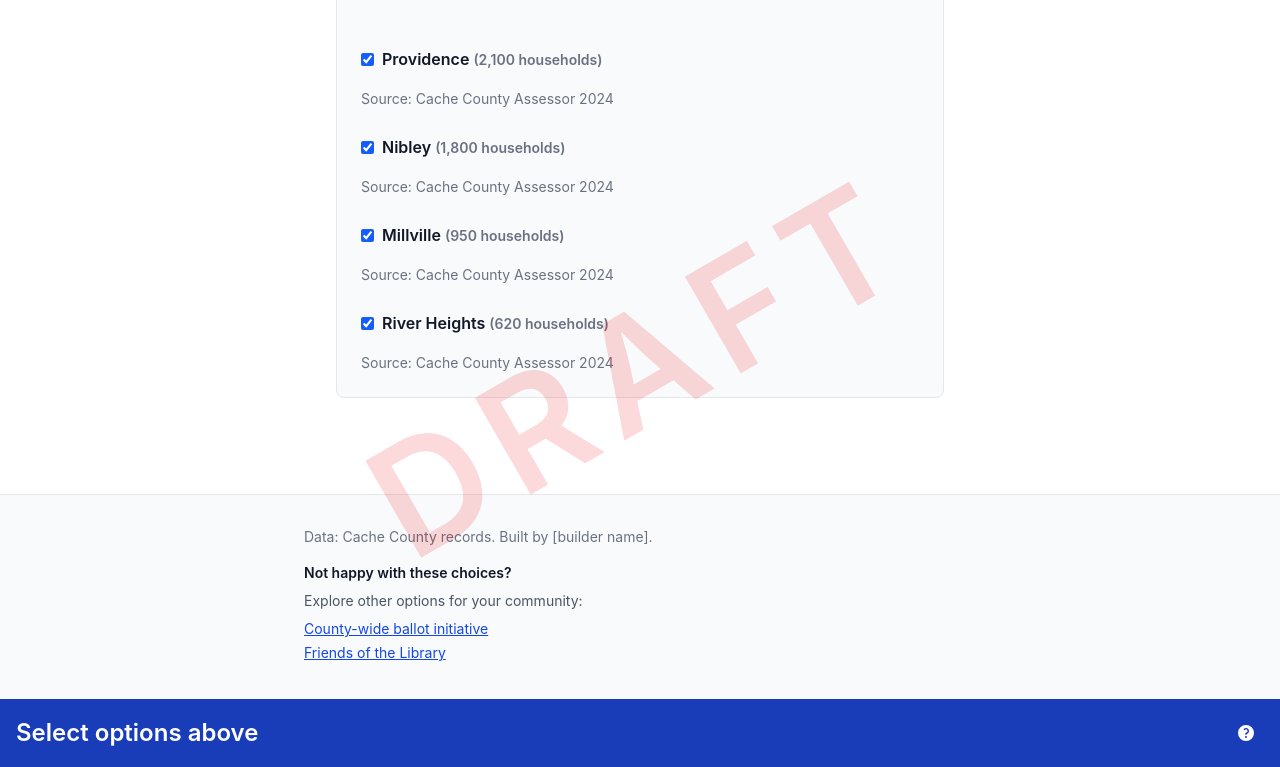
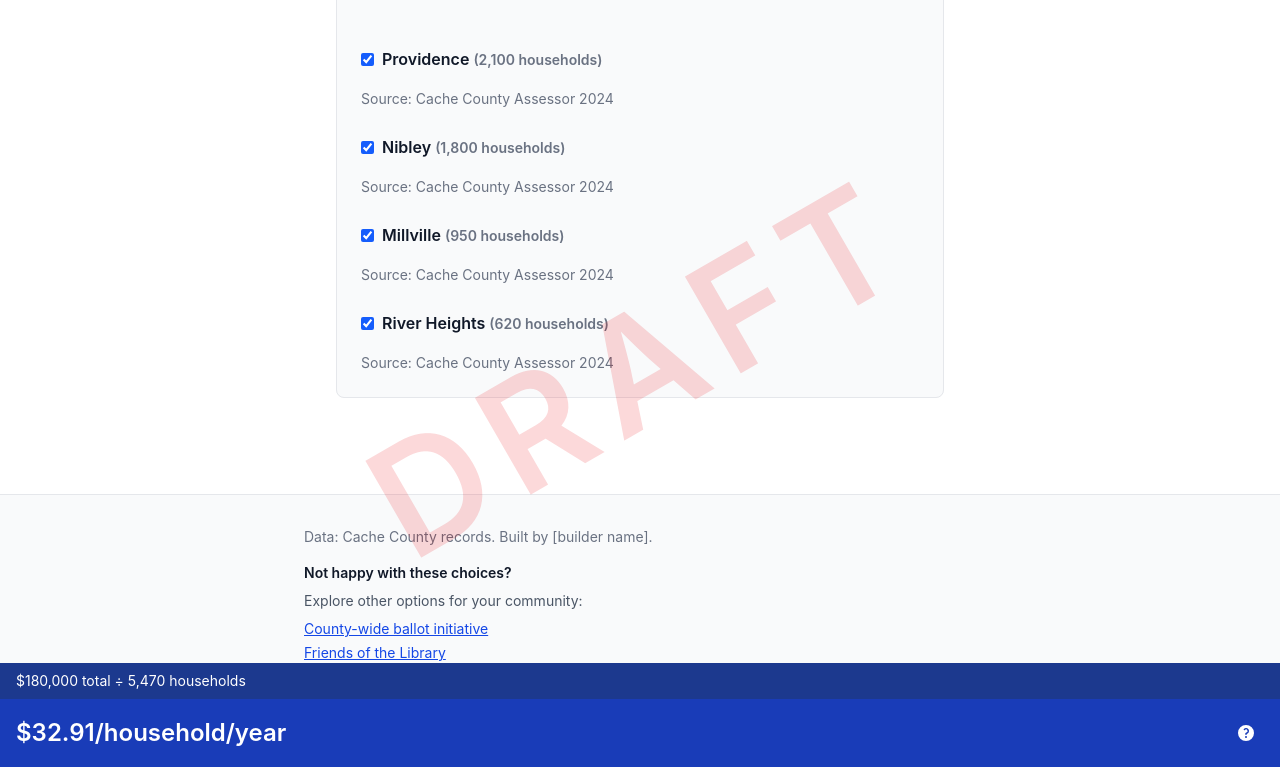
Before and after one commit to TheMcMurder/library-choices, an Eleventy site: page src/index.html in a window 1280 px wide. Both pictures are taken after a click on the button "Show cost breakdown". Shown: the part 882-1649 px from the top of the page. Built offline with nearby package versions, Linux system fonts and the light colour scheme; Eleventy itself is replaced by a stand-in of ours; files that its build step writes are made by us from their sources.

Commit message:
feat(04-01): retarget calculator.js to sticky result bar with breakdown toggle
- Replace getElementById('result') with result-amount + breakdown-detail targets
- Update result-amount textContent and className for normal and zero-city states
- Populate breakdown-detail with total cost / households breakdown text
- Add breakdown toggle button click handler with stopPropagation
- Add click-outside listener to dismiss breakdown tooltip
- Update aria-label on toggle button on expand/collapse

```diff
--- a/src/js/calculator.js
+++ b/src/js/calculator.js
@@ -5,44 +5,60 @@
 (function () {
   'use strict';
 
-  const form = document.getElementById('configurator');
-  const resultEl = document.getElementById('result');
+  var form = document.getElementById('configurator');
 
   function getStaffingCost() {
-    const checked = form.querySelector('input[name="staffing"]:checked');
+    var checked = form.querySelector('input[name="staffing"]:checked');
     return parseInt(checked.dataset.cost, 10);
   }
 
   function getCollectionsCost() {
     // Must read .value, not .dataset.cost — data-cost is frozen at build-time default
-    const collectionsSelect = document.getElementById('collections');
+    var collectionsSelect = document.getElementById('collections');
     return parseInt(collectionsSelect.value, 10);
   }
 
   function getTotalHouseholds() {
     return Array.from(form.querySelectorAll('input[name="cities"]:checked'))
-      .reduce((sum, cb) => sum + parseInt(cb.dataset.households, 10), 0);
+      .reduce(function (sum, cb) { return sum + parseInt(cb.dataset.households, 10); }, 0);
   }
 
   function updateResult() {
-    const totalHouseholds = getTotalHouseholds();
+    var totalHouseholds = getTotalHouseholds();
+    var resultAmount = document.getElementById('result-amount');
+    var breakdownDetail = document.getElementById('breakdown-detail');
 
     if (totalHouseholds === 0) {
-      resultEl.innerHTML =
-        '<h2 class="text-xl font-semibold text-gray-900">Annual cost per household</h2>' +
-        '<p class="text-sm text-gray-600 mt-2">Select at least one participating city to calculate the estimated cost per household.</p>';
+      resultAmount.textContent = 'Select at least one city';
+      resultAmount.className = 'text-base text-blue-100';
+      breakdownDetail.textContent = '';
       return;
     }
 
-    const totalCost = getStaffingCost() + getCollectionsCost();
-    const perHousehold = totalCost / totalHouseholds;
+    var totalCost = getStaffingCost() + getCollectionsCost();
+    var perHousehold = totalCost / totalHouseholds;
 
-    resultEl.innerHTML =
-      '<h2 class="text-xl font-semibold text-gray-900">Annual cost per household</h2>' +
-      '<p class="text-3xl font-semibold text-blue-700 mt-2">$' + perHousehold.toFixed(2) + '</p>' +
-      '<p class="text-sm text-gray-500 mt-1">$' + totalCost.toLocaleString('en-US') +
-      ' total \u00f7 ' + totalHouseholds.toLocaleString('en-US') + ' households</p>';
+    resultAmount.textContent = '$' + perHousehold.toFixed(2) + '/household/year';
+    resultAmount.className = 'text-2xl font-semibold';
+    breakdownDetail.textContent = '$' + totalCost.toLocaleString('en-US') + ' total \u00f7 ' + totalHouseholds.toLocaleString('en-US') + ' households';
   }
+
+  var toggleBtn = document.getElementById('breakdown-toggle');
+  var breakdownDetail = document.getElementById('breakdown-detail');
+
+  toggleBtn.addEventListener('click', function (e) {
+    e.stopPropagation();
+    var isHidden = breakdownDetail.hidden;
+    breakdownDetail.hidden = !isHidden;
+    toggleBtn.setAttribute('aria-label', isHidden ? 'Hide cost breakdown' : 'Show cost breakdown');
+  });
+
+  document.addEventListener('click', function (e) {
+    if (!breakdownDetail.contains(e.target) && e.target !== toggleBtn && !toggleBtn.contains(e.target)) {
+      breakdownDetail.hidden = true;
+      toggleBtn.setAttribute('aria-label', 'Show cost breakdown');
+    }
+  });
 
   // Single delegated listener covers all three control types
   form.addEventListener('change', updateResult);
```
